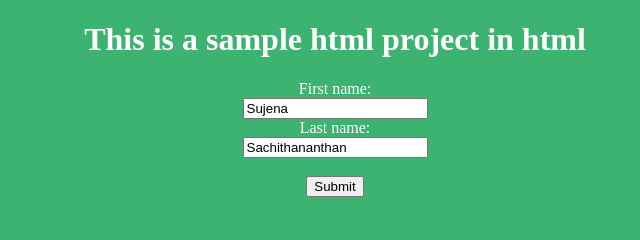
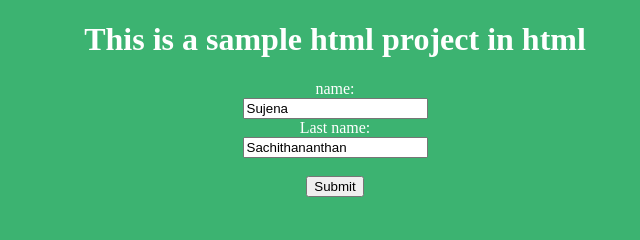
Before and after one commit to sujena2407/InternKnoledgeTransfer_1, a plain HTML site: page index.html in a window 1280 px wide. Shown: the top 240 px of the page, 305-945 px from the left. Drawn offline with Linux system fonts and the light colour scheme.

Commit message:
first name

```diff
--- a/index.html
+++ b/index.html
@@ -10,7 +10,7 @@
   <body>
     <h1>This is a sample html project in html</h1>
     <form action="/action_page.php">
-    <label for="fname">First name:</label><br>
+    <label for="fname"> name:</label><br>
     <input type="text" id="fname" name="fname" value="Sujena"><br>
     <label for="lname">Last name:</label><br>
     <input type="text" id="lname" name="lname" value="Sachithananthan"><br><br>
```
